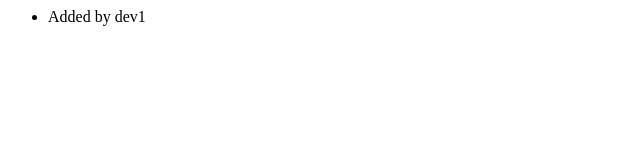
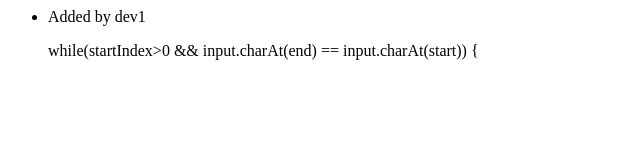
Before and after one commit to arupadhy/gitTutorialForTeam, a plain HTML site: page index.html in a window 1280 px wide. Shown: the whole page, without its empty margins (0-640 px from the left). Drawn offline with Linux system fonts and the light colour scheme.

Commit message:
updateing index

```diff
--- a/index.html
+++ b/index.html
@@ -7,6 +7,9 @@
 		<ul>
 			<li>
 				<p>Added by dev1</p>
+     while(startIndex>0 && input.charAt(end) == input.charAt(start)) {
+
+
 			</li>
 		</ul>
 	</body>
```
